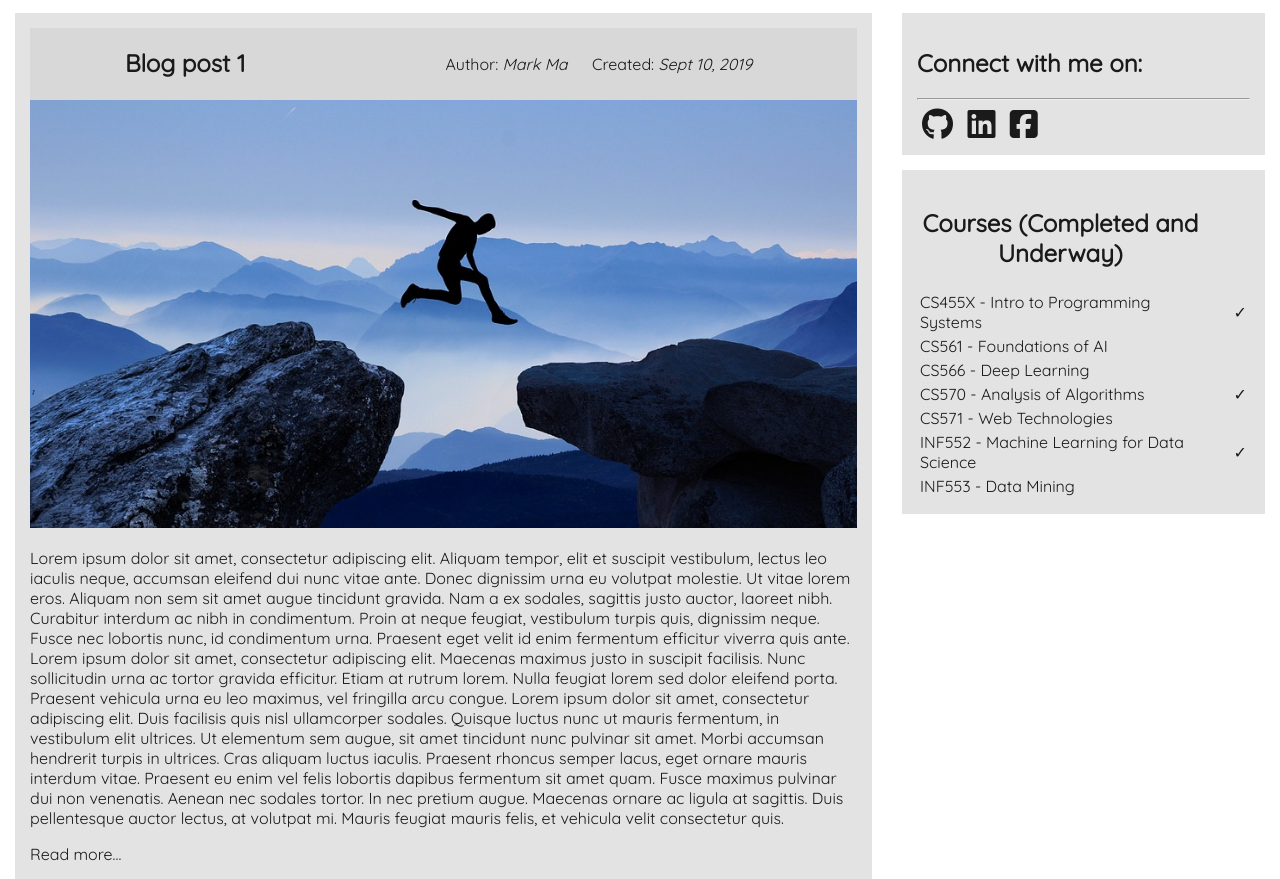
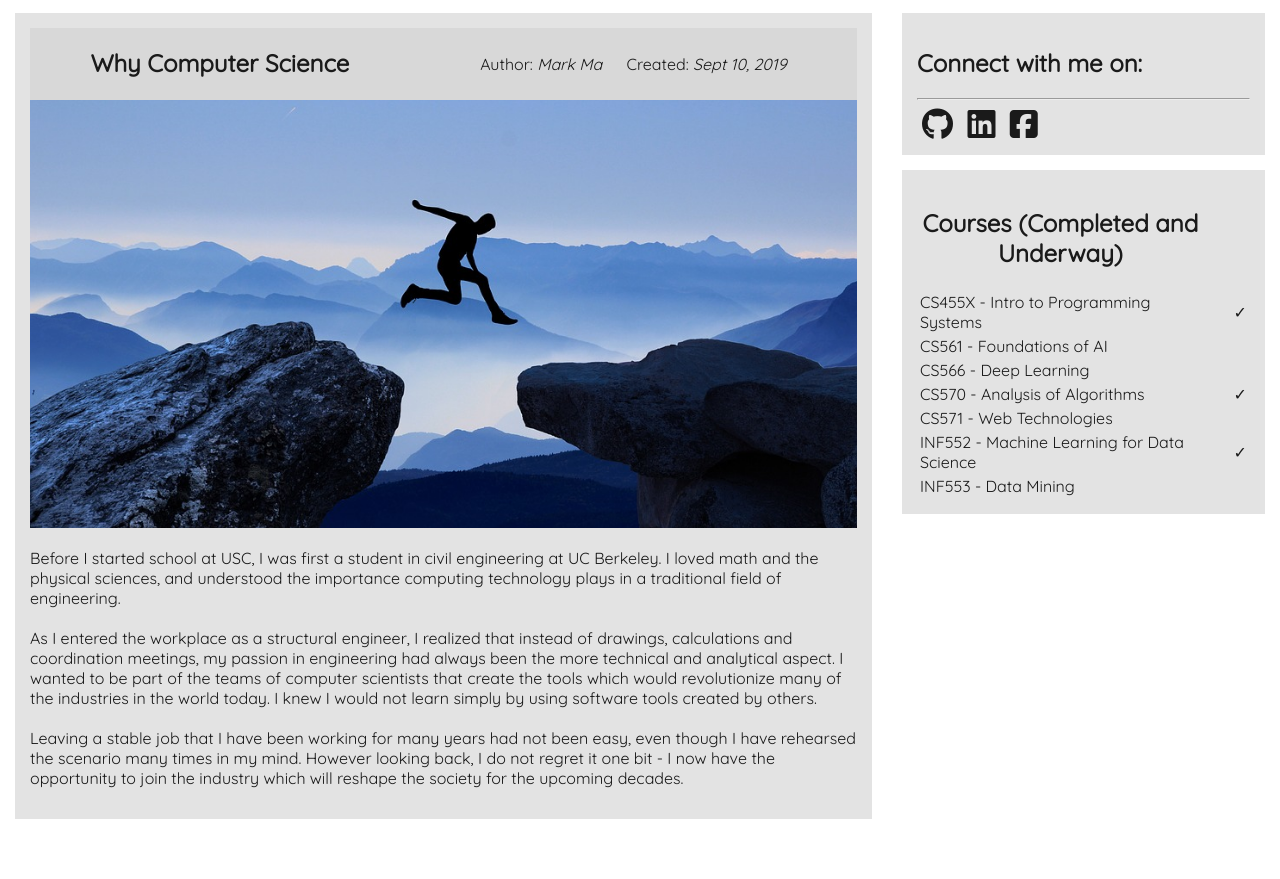
Before and after one commit to mzp0625/mzp0625.github.io, a plain HTML site: page static/blog.html in a window 1280 px wide. Shown: the part 874-1753 px from the top of the page. After the commit the page ends 1693 px from the top, so only its background shows below. Drawn offline with Linux system fonts and the light colour scheme.

Commit message:
edit blog 1

```diff
--- a/static/blog.html
+++ b/static/blog.html
@@ -31,7 +31,7 @@
         <main>
           <article class="background">
             <header>
-              <h2><a  name = "Blog1_anchor">Blog post 1</a></h2>
+              <h2><a  name = "Blog1_anchor">Why Computer Science</a></h2>
               <ul>
                 <li>Author: <em>Mark Ma</em></li>
                 <li>Created: <em>Sept 10, 2019</em></li>
@@ -40,10 +40,15 @@
             </header>
             <section>
               <img src="../images/overcome.jpg" alt="overcome image">
-              <p>Lorem ipsum dolor sit amet, consectetur adipiscing elit. Aliquam tempor, elit et suscipit vestibulum, lectus leo iaculis neque, accumsan eleifend dui nunc vitae ante. Donec dignissim urna eu volutpat molestie. Ut vitae lorem eros. Aliquam non sem sit amet augue tincidunt gravida. Nam a ex sodales, sagittis justo auctor, laoreet nibh. Curabitur interdum ac nibh in condimentum. Proin at neque feugiat, vestibulum turpis quis, dignissim neque. Fusce nec lobortis nunc, id condimentum urna. Praesent eget velit id enim fermentum efficitur viverra quis ante. Lorem ipsum dolor sit amet, consectetur adipiscing elit. Maecenas maximus justo in suscipit facilisis. Nunc sollicitudin urna ac tortor gravida efficitur. Etiam at rutrum lorem.
-
-Nulla feugiat lorem sed dolor eleifend porta. Praesent vehicula urna eu leo maximus, vel fringilla arcu congue. Lorem ipsum dolor sit amet, consectetur adipiscing elit. Duis facilisis quis nisl ullamcorper sodales. Quisque luctus nunc ut mauris fermentum, in vestibulum elit ultrices. Ut elementum sem augue, sit amet tincidunt nunc pulvinar sit amet. Morbi accumsan hendrerit turpis in ultrices. Cras aliquam luctus iaculis. Praesent rhoncus semper lacus, eget ornare mauris interdum vitae. Praesent eu enim vel felis lobortis dapibus fermentum sit amet quam. Fusce maximus pulvinar dui non venenatis. Aenean nec sodales tortor. In nec pretium augue. Maecenas ornare ac ligula at sagittis. Duis pellentesque auctor lectus, at volutpat mi. Mauris feugiat mauris felis, et vehicula velit consectetur quis.</p>
-              <a href="#">Read more...</a>
+              <p>
+                Before I started school at USC, I was first a student in civil engineering at UC Berkeley. I loved math and the physical sciences, and understood the importance computing technology plays in a traditional field of engineering.
+                <br>
+                <br>
+                As I entered the workplace as a structural engineer, I realized that instead of drawings, calculations and coordination meetings, my passion in engineering had always been the more technical and analytical aspect. I wanted to be part of the teams of computer scientists that create the tools which would revolutionize many of the industries in the world today. I knew I would not learn simply by using software tools created by others.
+                <br>
+                <br>
+                Leaving a stable job that I have been working for many years had not been easy, even though I have rehearsed the scenario many times in my mind. However looking back, I do not regret it one bit - I now have the opportunity to join the industry which will reshape the society for the upcoming decades.
+              </p>
             </section>
           </article>
         </main>
```
